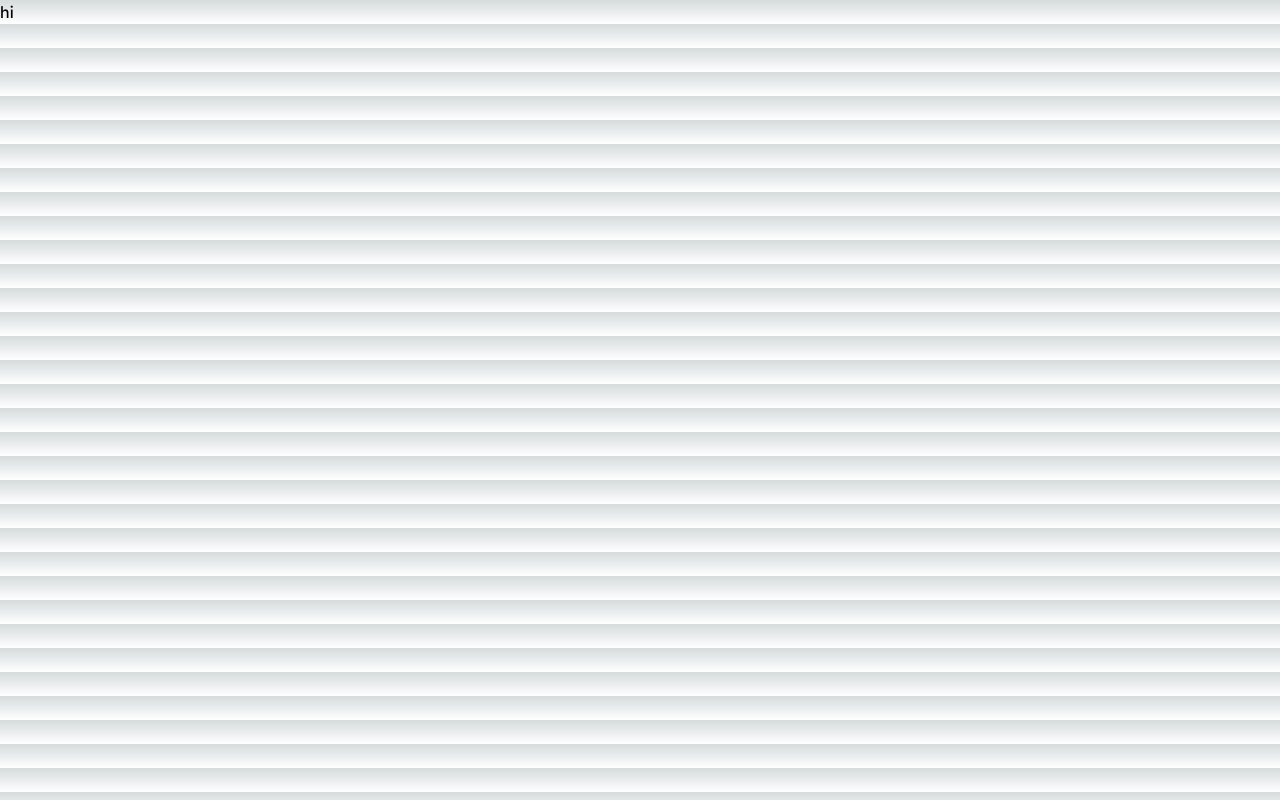
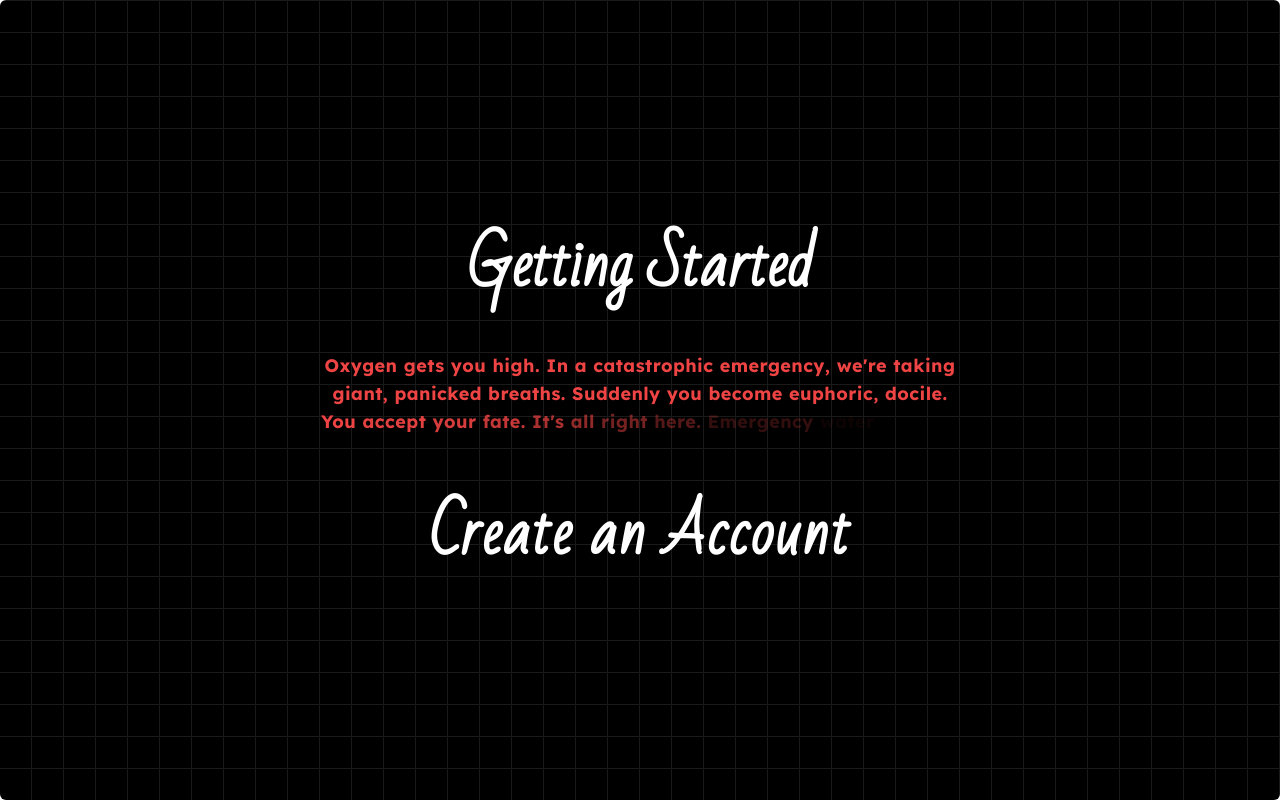
Before and after one commit to kaizen403/munchmates, a Next.js app: page /login in a window 1280 px wide. Built offline with nearby package versions, Linux system fonts and the light colour scheme.

Commit message:
get started page

```diff
--- a/app/globals.css
+++ b/app/globals.css
@@ -2,32 +2,75 @@
 @tailwind components;
 @tailwind utilities;
 
-:root {
-  --foreground-rgb: 0, 0, 0;
-  --background-start-rgb: 214, 219, 220;
-  --background-end-rgb: 255, 255, 255;
-}
+@layer base {
+  :root {
+    --background: 0 0% 100%;
+    --foreground: 222.2 84% 4.9%;
 
-@media (prefers-color-scheme: dark) {
-  :root {
-    --foreground-rgb: 255, 255, 255;
-    --background-start-rgb: 0, 0, 0;
-    --background-end-rgb: 0, 0, 0;
+    --card: 0 0% 100%;
+    --card-foreground: 222.2 84% 4.9%;
+
+    --popover: 0 0% 100%;
+    --popover-foreground: 222.2 84% 4.9%;
+
+    --primary: 222.2 47.4% 11.2%;
+    --primary-foreground: 210 40% 98%;
+
+    --secondary: 210 40% 96.1%;
+    --secondary-foreground: 222.2 47.4% 11.2%;
+
+    --muted: 210 40% 96.1%;
+    --muted-foreground: 215.4 16.3% 46.9%;
+
+    --accent: 210 40% 96.1%;
+    --accent-foreground: 222.2 47.4% 11.2%;
+
+    --destructive: 0 84.2% 60.2%;
+    --destructive-foreground: 210 40% 98%;
+
+    --border: 214.3 31.8% 91.4%;
+    --input: 214.3 31.8% 91.4%;
+    --ring: 222.2 84% 4.9%;
+
+    --radius: 0.5rem;
+  }
+
+  .dark {
+    --background: 222.2 84% 4.9%;
+    --foreground: 210 40% 98%;
+
+    --card: 222.2 84% 4.9%;
+    --card-foreground: 210 40% 98%;
+
+    --popover: 222.2 84% 4.9%;
+    --popover-foreground: 210 40% 98%;
+
+    --primary: 210 40% 98%;
+    --primary-foreground: 222.2 47.4% 11.2%;
+
+    --secondary: 217.2 32.6% 17.5%;
+    --secondary-foreground: 210 40% 98%;
+
+    --muted: 217.2 32.6% 17.5%;
+    --muted-foreground: 215 20.2% 65.1%;
+
+    --accent: 217.2 32.6% 17.5%;
+    --accent-foreground: 210 40% 98%;
+
+    --destructive: 0 62.8% 30.6%;
+    --destructive-foreground: 210 40% 98%;
+
+    --border: 217.2 32.6% 17.5%;
+    --input: 217.2 32.6% 17.5%;
+    --ring: 212.7 26.8% 83.9%;
   }
 }
 
-body {
-  color: rgb(var(--foreground-rgb));
-  background: linear-gradient(
-      to bottom,
-      transparent,
-      rgb(var(--background-end-rgb))
-    )
-    rgb(var(--background-start-rgb));
-}
-
-@layer utilities {
-  .text-balance {
-    text-wrap: balance;
+@layer base {
+  * {
+    @apply border-border;
+  }
+  body {
+    @apply bg-background text-foreground;
   }
 }
--- a/app/login/page.tsx
+++ b/app/login/page.tsx
@@ -1,12 +1,52 @@
+"use client";
+import React from "react";
+import { Bad_Script } from "next/font/google";
+import { Button } from "@/components/ui/Movingborder";
 import Link from "next/link";
-import React from "react";
 
-const getstarted = () => {
+import { redirect } from "next/navigation";
+import { TextGenerateEffect } from "@/components/ui/text-generate-effect";
+import { BackgroundGradient } from "@/components/ui/Cardgradient";
+const badscript = Bad_Script({
+  weight: "400",
+  style: "normal",
+  display: "swap",
+  subsets: ["latin"],
+});
+const words = `Oxygen gets you high. In a catastrophic emergency, we're taking giant, panicked breaths. Suddenly you become euphoric, docile. You accept your fate. It's all right here. Emergency water landing, six hundred miles an hour. Blank faces, calm as Hindu cows
+`;
+export default function SparklesPreview() {
   return (
-    <div>
-      <Link href="/">hi</Link>
+    <div
+      className="relative w-full bg-black flex flex-col items-center bg-grid-white/[0.1] justify-center overflow-hidden rounded-md"
+      style={{ height: "100vh" }} // Ensures this is the lowest layer by using a negative z-index
+    >
+      <div className="z-50 ">
+        <h1
+          style={{ fontFamily: badscript.style.fontFamily }}
+          className="md:text-7xl text-5xl tracking-normal lg:text-6xl font-bold text-center text-white relative z-10"
+        >
+          Getting Started
+        </h1>
+      </div>
+      <div
+        className="self-center
+         mt-10 lg:w-1/2 sm:w-3/4 mx-3 z-50"
+      >
+        <TextGenerateEffect words={words} />
+      </div>
+      <div
+        className="self-center flex flex-col items-center
+         mt-10 lg:w-1/2 sm:w-3/4 mx-3 z-50"
+      >
+        <h1
+          style={{ fontFamily: badscript.style.fontFamily }}
+          className="md:text-7xl text-2xl tracking-wide lg:text-6xl font-bold text-center text-white relative z-10"
+        >
+          Create an Account
+        </h1>
+        <div></div>
+      </div>
     </div>
   );
-};
-
-export default getstarted;
+}
--- a/app/page.tsx
+++ b/app/page.tsx
@@ -12,10 +12,10 @@ const badscript = Bad_Script({
   subsets: ["latin"],
 });
 
-export default function SparklesPreview() {
+export default function Home() {
   return (
     <div
-      className="relative w-full flex flex-col items-center bg-grid-white/[0.1] justify-center overflow-hidden rounded-md"
+      className="relative w-full bg-black flex flex-col items-center bg-grid-white/[0.1] justify-center overflow-hidden rounded-md"
       style={{ height: "100vh" }} // Ensures this is the lowest layer by using a negative z-index
     >
       <div
@@ -44,7 +44,7 @@ export default function SparklesPreview() {
           <div className="inset-x-60 top-0 bg-gradient-to-r from-transparent via-red-600 to-transparent h-px w-full" />
         </div>
         <p
-          className="my-3 p-3 text-center tracking-wide text-lg"
+          className="my-3 text-white p-3 text-center tracking-wide text-lg"
           style={{ fontFamily: badscript.style.fontFamily }}
         >
           A dating app for college students that matches singles with their
--- /dev/null
+++ b/components/GenderCard.tsx
@@ -0,0 +1,8 @@
+"use client";
+import React from "react";
+
+const GenderCard = () => {
+  return <div>GenderCard</div>;
+};
+
+export default GenderCard;
--- /dev/null
+++ b/components/ui/Cardgradient.tsx
@@ -0,0 +1,72 @@
+import { cn } from "@/utils/cn";
+import React from "react";
+import { motion } from "framer-motion";
+
+export const BackgroundGradient = ({
+  children,
+  className,
+  containerClassName,
+  animate = true,
+}: {
+  children?: React.ReactNode;
+  className?: string;
+  containerClassName?: string;
+  animate?: boolean;
+}) => {
+  const variants = {
+    initial: {
+      backgroundPosition: "0 50%",
+    },
+    animate: {
+      backgroundPosition: ["0, 50%", "100% 50%", "0 50%"],
+    },
+  };
+  return (
+    <div className={cn("relative p-[4px] group", containerClassName)}>
+      <motion.div
+        variants={animate ? variants : undefined}
+        initial={animate ? "initial" : undefined}
+        animate={animate ? "animate" : undefined}
+        transition={
+          animate
+            ? {
+                duration: 5,
+                repeat: Infinity,
+                repeatType: "reverse",
+              }
+            : undefined
+        }
+        style={{
+          backgroundSize: animate ? "400% 400%" : undefined,
+        }}
+        className={cn(
+          "absolute inset-0 rounded-3xl z-[1] opacity-60 group-hover:opacity-100 blur-xl  transition duration-500",
+          " bg-[radial-gradient(circle_farthest-side_at_0_100%,#00ccb1,transparent),radial-gradient(circle_farthest-side_at_100%_0,#7b61ff,transparent),radial-gradient(circle_farthest-side_at_100%_100%,#ffc414,transparent),radial-gradient(circle_farthest-side_at_0_0,#1ca0fb,#141316)]"
+        )}
+      />
+      <motion.div
+        variants={animate ? variants : undefined}
+        initial={animate ? "initial" : undefined}
+        animate={animate ? "animate" : undefined}
+        transition={
+          animate
+            ? {
+                duration: 5,
+                repeat: Infinity,
+                repeatType: "reverse",
+              }
+            : undefined
+        }
+        style={{
+          backgroundSize: animate ? "400% 400%" : undefined,
+        }}
+        className={cn(
+          "absolute inset-0 rounded-3xl z-[1]",
+          "bg-[radial-gradient(circle_farthest-side_at_0_100%,#00ccb1,transparent),radial-gradient(circle_farthest-side_at_100%_0,#7b61ff,transparent),radial-gradient(circle_farthest-side_at_100%_100%,#ffc414,transparent),radial-gradient(circle_farthest-side_at_0_0,#1ca0fb,#141316)]"
+        )}
+      />
+
+      <div className={cn("relative z-10", className)}>{children}</div>
+    </div>
+  );
+};
--- /dev/null
+++ b/components/ui/text-generate-effect.tsx
@@ -0,0 +1,54 @@
+"use client";
+import { useEffect } from "react";
+import { motion, stagger, useAnimate } from "framer-motion";
+import { cn } from "@/utils/cn";
+
+export const TextGenerateEffect = ({
+  words,
+  className,
+}: {
+  words: string;
+  className?: string;
+}) => {
+  const [scope, animate] = useAnimate();
+  let wordsArray = words.split(" ");
+  useEffect(() => {
+    animate(
+      "span",
+      {
+        opacity: 1,
+      },
+      {
+        duration: 2,
+        delay: stagger(0.2),
+      }
+    );
+  }, [scope.current]);
+
+  const renderWords = () => {
+    return (
+      <motion.div ref={scope}>
+        {wordsArray.map((word, idx) => {
+          return (
+            <motion.span
+              key={word + idx}
+              className="text-red-500 text-center leading-6 tracking-wide opacity-0"
+            >
+              {word}{" "}
+            </motion.span>
+          );
+        })}
+      </motion.div>
+    );
+  };
+
+  return (
+    <div className={cn("font-bold", className)}>
+      <div className="mt-4">
+        <div className="text-white lg:text-lg sm:text-sm leading-6 text-center tracking-wide">
+          {renderWords()}
+        </div>
+      </div>
+    </div>
+  );
+};
--- /dev/null
+++ b/lib/utils.ts
@@ -0,0 +1,6 @@
+import { type ClassValue, clsx } from "clsx"
+import { twMerge } from "tailwind-merge"
+
+export function cn(...inputs: ClassValue[]) {
+  return twMerge(clsx(inputs))
+}
--- a/package.json
+++ b/package.json
@@ -13,13 +13,16 @@
     "@tsparticles/engine": "^3.2.1",
     "@tsparticles/react": "^3.0.0",
     "@tsparticles/slim": "^3.2.1",
+    "class-variance-authority": "^0.7.0",
     "clsx": "^2.1.0",
     "framer-motion": "^11.0.3",
+    "lucide-react": "^0.321.0",
     "mini-svg-data-uri": "^1.4.4",
     "next": "14.1.0",
     "react": "^18",
     "react-dom": "^18",
-    "tailwind-merge": "^2.2.1"
+    "tailwind-merge": "^2.2.1",
+    "tailwindcss-animate": "^1.0.7"
   },
   "devDependencies": {
     "@types/node": "^20",
```
Also changed, not shown: tailwind.config.ts (+74 -8 lines), components.json (added), lib/context.ts (added), 1 other file (tests, documents, lock files or other folders).
